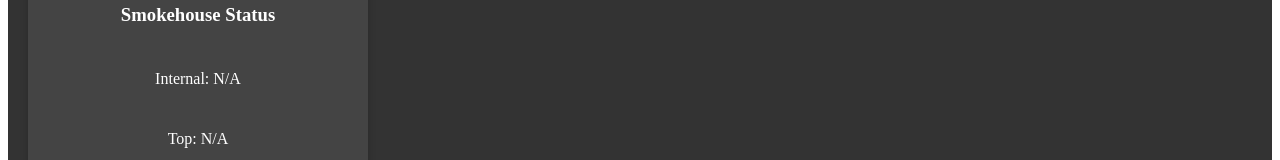
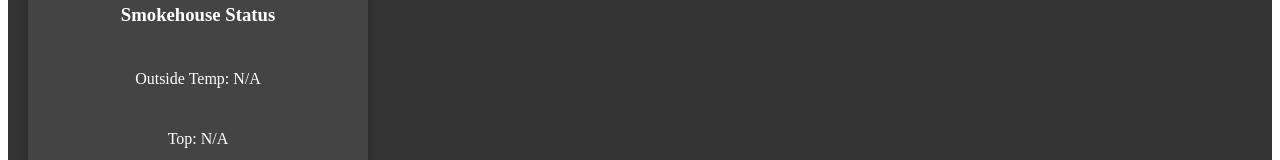
Before and after one commit to mikepattersonit/smokehouse, a React (Create React App) app: page / in a window 1280 px wide. Shown: the part 143-303 px from the top of the page. Built offline with nearby package versions, Linux system fonts and the light colour scheme; no server answers.

Commit message:
updated outside temp label

```diff
--- a/src/App.js
+++ b/src/App.js
@@ -30,7 +30,7 @@ function App() {
     { id: 'probe3_temp', name: 'Probe 3', minAlert: '', maxAlert: '', mobileNumber: '', meatType: '', meatWeight: '', temperature: null },
   ]);
   const [smokehouseStatus, setSmokehouseStatus] = useState({
-    internal: null,
+    outside: null,
     top: null,
     middle: null,
     bottom: null,
@@ -76,7 +76,7 @@ function App() {
 
         // Extract smokehouse status from the response data
         const statusData = data.reduce((acc, curr) => {
-          if ('internal_temp' in curr) acc.internal = curr.internal_temp;
+          if ('internal_temp' in curr) acc.outside = curr.internal_temp;
           if ('top_temp' in curr) acc.top = curr.top_temp;
           if ('middle_temp' in curr) acc.middle = curr.middle_temp;
           if ('bottom_temp' in curr) acc.bottom = curr.bottom_temp;
@@ -146,7 +146,7 @@ function App() {
           <div className="smokehouse-status-container" style={{ display: 'flex', alignItems: 'flex-start' }}>
             <div className="probe-card" style={{ marginRight: '10px' }}>
               <h3>Smokehouse Status</h3>
-              <p>Internal: {smokehouseStatus.internal !== null ? smokehouseStatus.internal : 'N/A'}</p>
+              <p>Outside Temp: {smokehouseStatus.outside !== null ? smokehouseStatus.outside : 'N/A'}</p>
               <p>Top: {smokehouseStatus.top !== null ? smokehouseStatus.top : 'N/A'}</p>
               <p>Middle: {smokehouseStatus.middle !== null ? smokehouseStatus.middle : 'N/A'}</p>
               <p>Bottom: {smokehouseStatus.bottom !== null ? smokehouseStatus.bottom : 'N/A'}</p>
--- a/src/components/Chart/Chart.js
+++ b/src/components/Chart/Chart.js
@@ -19,8 +19,9 @@ const Chart = ({ data }) => {
   // Extract chart data for the selected sensors
   const labels = data.map(item => new Date(item.timestamp).toLocaleTimeString());
   const datasets = selectedSensors.map((sensor) => {
+    const sensorLabel = sensor === 'internal_temp' ? 'OUTSIDE TEMP' : sensor.replace(/_/g, ' ').toUpperCase();
     return {
-      label: sensor.replace(/_/g, ' ').toUpperCase(),
+      label: sensorLabel,
       data: data.map(item => item[sensor]),
       fill: false,
       borderColor: `#${Math.floor(Math.random()*16777215).toString(16)}`, // Random color for each line
@@ -45,7 +46,7 @@ const Chart = ({ data }) => {
               checked={selectedSensors.includes(sensor)}
               onChange={handleSensorSelection}
             />
-            {sensor.replace(/_/g, ' ').toUpperCase()}
+            {sensor === 'internal_temp' ? 'OUTSIDE TEMP' : sensor.replace(/_/g, ' ').toUpperCase()}
           </label>
         ))}
       </div>
```
